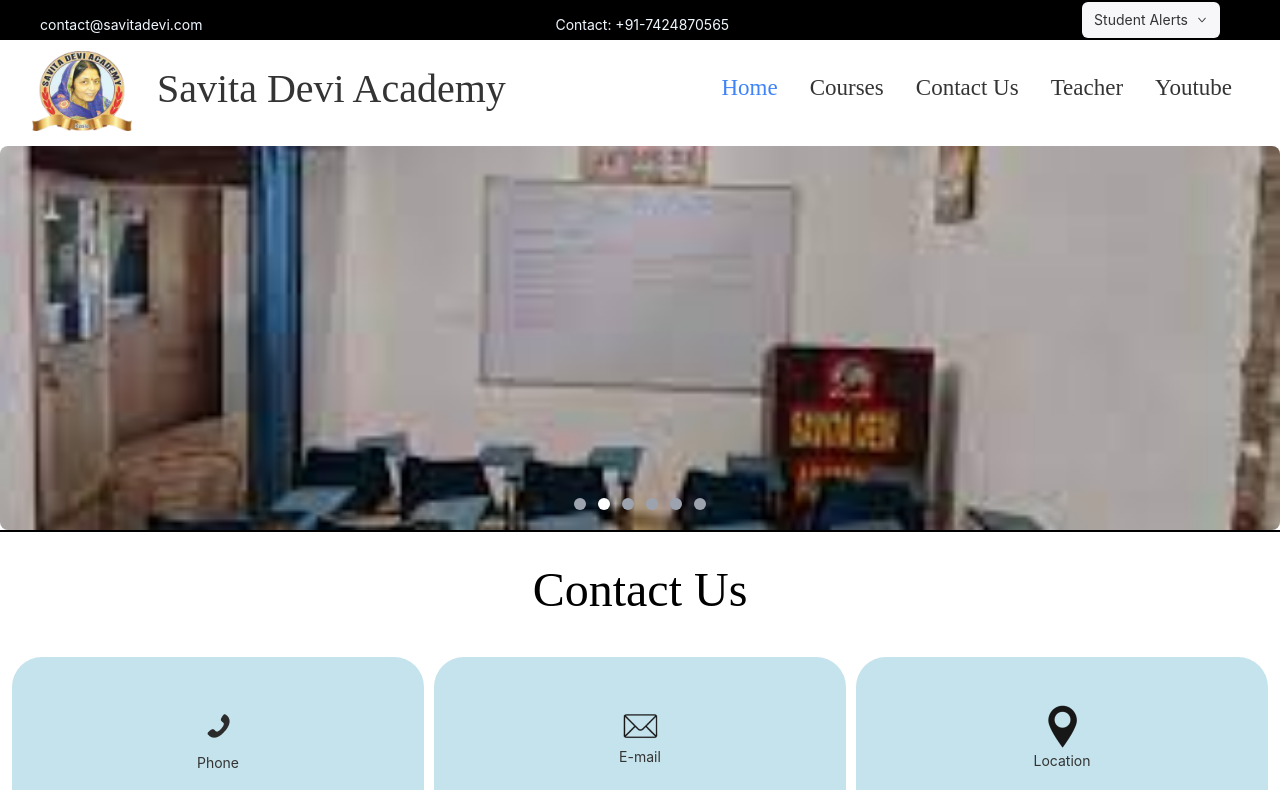
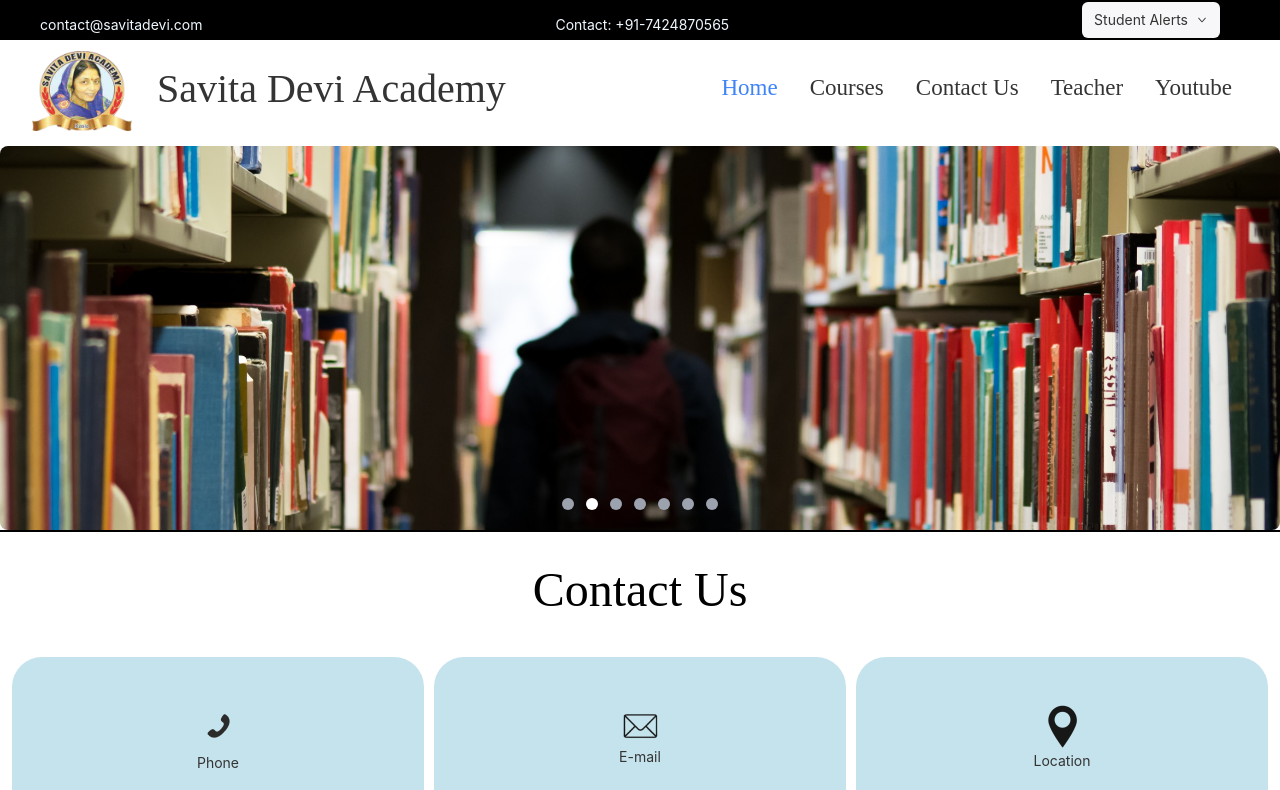
Before and after one commit to Cypher0214/Edu-Website, a React (Vite) app: page / in a window 1280 px wide. Shown: the top 790 px of the page. Built offline with nearby package versions, Linux system fonts and the light colour scheme; a web font is replaced by a local one.

Commit message:
image order sahi kra

```diff
--- a/src/Components/Gallery/Gallery.jsx
+++ b/src/Components/Gallery/Gallery.jsx
@@ -5,7 +5,7 @@ const Carousel = () => {
   const [currentIndex, setCurrentIndex] = useState(0);
   const [isHovered, setIsHovered] = useState(false);
 
-  const imagePaths = [images.banner, images.gal1, images.gal2, images.gal3, images.gal4, images.gal4];
+  const imagePaths = [images.banner, images.image12, images.gal2, images.gal3, images.gal4, images.gal4, images.gal1];
 
   useEffect(() => {
     const interval = setInterval(() => {
```
